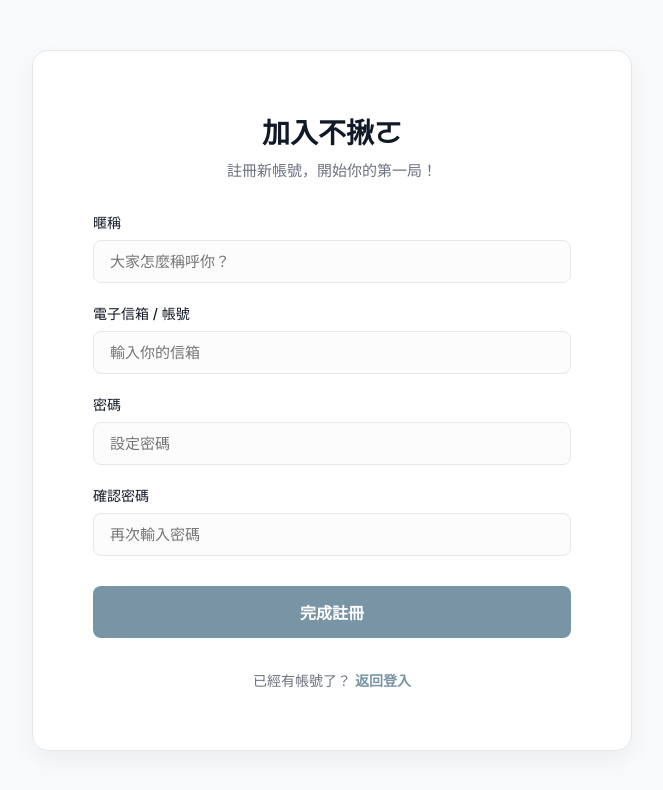
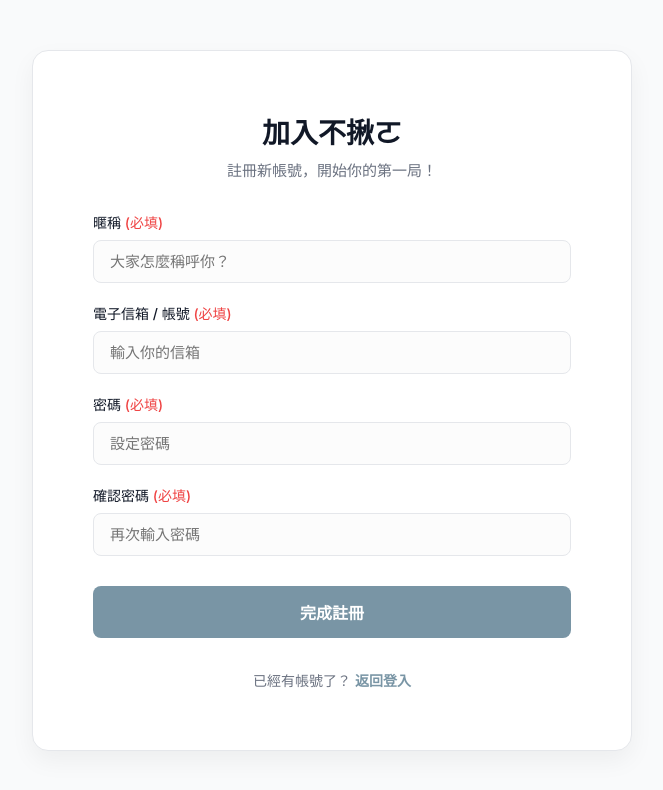
Before and after one commit to B1329041/database_web, a React (Vite) app: page /nojo/register in a window 1280 px wide. Shown: the top 790 px of the page, without its empty margins (308-971 px from the left). Built offline with nearby package versions, Linux system fonts and the light colour scheme.

Commit message:
Highlight required fields in red and colorize sports levels in Profile

```diff
--- a/src/pages/Profile.jsx
+++ b/src/pages/Profile.jsx
@@ -68,6 +68,16 @@ function Profile() {
       ...userInfo,
       levels: { ...userInfo.levels, [sport]: value }
     });
+  };
+
+  const getLevelColor = (lv) => {
+    switch(lv) {
+      case 'S': return '#ef4444'; // Red
+      case 'A': return '#f59e0b'; // Orange
+      case 'B': return '#10b981'; // Green
+      case 'C': return '#94a3b8'; // Gray
+      default: return '#7995a5';
+    }
   };
 
   return (
@@ -160,7 +170,7 @@ function Profile() {
                       {Object.entries(userInfo.levels).map(([sport, lv]) => (
                         <div key={sport} style={{ display: 'flex', justifyContent: 'space-between', padding: '6px 10px', backgroundColor: '#f1f5f9', borderRadius: '6px', fontSize: '13px' }}>
                           <span style={{ color: '#64748b' }}>{sport}</span>
-                          <span style={{ fontWeight: '800', color: '#7995a5' }}>{lv}</span>
+                          <span style={{ fontWeight: '800', color: getLevelColor(lv) }}>{lv}</span>
                         </div>
                       ))}
                     </div>
@@ -206,7 +216,7 @@ function Profile() {
 
                   <div style={{ marginBottom: '20px' }}>
                     <div style={{ display: 'flex', alignItems: 'center', gap: '8px', marginBottom: '12px' }}>
-                      <label className="form-label" style={{ marginBottom: 0 }}>各項程度 (必填)</label>
+                      <label className="form-label" style={{ marginBottom: 0 }}>各項程度 <span style={{ color: '#ef4444' }}>(必填)</span></label>
                       <HelpCircle size={16} color="#7995a5" style={{ cursor: 'pointer' }} onClick={() => setShowLevelHelp(true)} />
                     </div>
                     <div style={{ display: 'grid', gridTemplateColumns: '1fr 1fr', gap: '10px' }}>
--- a/src/pages/Register.jsx
+++ b/src/pages/Register.jsx
@@ -30,7 +30,7 @@ function Register() {
 
         <form onSubmit={handleSubmit}>
           <div className="form-group">
-            <label className="form-label" htmlFor="nickname">暱稱</label>
+            <label className="form-label" htmlFor="nickname">暱稱 <span style={{ color: '#ef4444' }}>(必填)</span></label>
             <input
               id="nickname"
               type="text"
@@ -43,7 +43,7 @@ function Register() {
           </div>
 
           <div className="form-group">
-            <label className="form-label" htmlFor="email">電子信箱 / 帳號</label>
+            <label className="form-label" htmlFor="email">電子信箱 / 帳號 <span style={{ color: '#ef4444' }}>(必填)</span></label>
             <input
               id="email"
               type="text"
@@ -56,7 +56,7 @@ function Register() {
           </div>
 
           <div className="form-group">
-            <label className="form-label" htmlFor="password">密碼</label>
+            <label className="form-label" htmlFor="password">密碼 <span style={{ color: '#ef4444' }}>(必填)</span></label>
             <input
               id="password"
               type="password"
@@ -69,7 +69,7 @@ function Register() {
           </div>
 
           <div className="form-group">
-            <label className="form-label" htmlFor="confirmPassword">確認密碼</label>
+            <label className="form-label" htmlFor="confirmPassword">確認密碼 <span style={{ color: '#ef4444' }}>(必填)</span></label>
             <input
               id="confirmPassword"
               type="password"
--- a/src/pages/SetupProfile.jsx
+++ b/src/pages/SetupProfile.jsx
@@ -122,7 +122,7 @@ function SetupProfile() {
 
           <div style={{ display: 'grid', gridTemplateColumns: '1fr 1fr', gap: '20px' }}>
             <div className="form-group">
-              <label className="form-label" htmlFor="birthday">生日 (必填)</label>
+              <label className="form-label" htmlFor="birthday">生日 <span style={{ color: '#ef4444' }}>(必填)</span></label>
               <input
                 id="birthday"
                 type="date"
@@ -134,7 +134,7 @@ function SetupProfile() {
             </div>
 
             <div className="form-group">
-              <label className="form-label">性別 (必填)</label>
+              <label className="form-label">性別 <span style={{ color: '#ef4444' }}>(必填)</span></label>
               <div style={{ display: 'flex', gap: '16px', marginTop: '8px' }}>
                 <label style={{ display: 'flex', alignItems: 'center', gap: '6px', cursor: 'pointer' }}>
                   <input type="radio" name="gender" value="男" checked={gender === '男'} onChange={(e) => setGender(e.target.value)} required /> 男
@@ -146,7 +146,7 @@ function SetupProfile() {
             </div>
 
             <div className="form-group">
-              <label className="form-label" htmlFor="phone">聯絡電話 (必填)</label>
+              <label className="form-label" htmlFor="phone">聯絡電話 <span style={{ color: '#ef4444' }}>(必填)</span></label>
               <input
                 id="phone"
                 type="tel"
```
